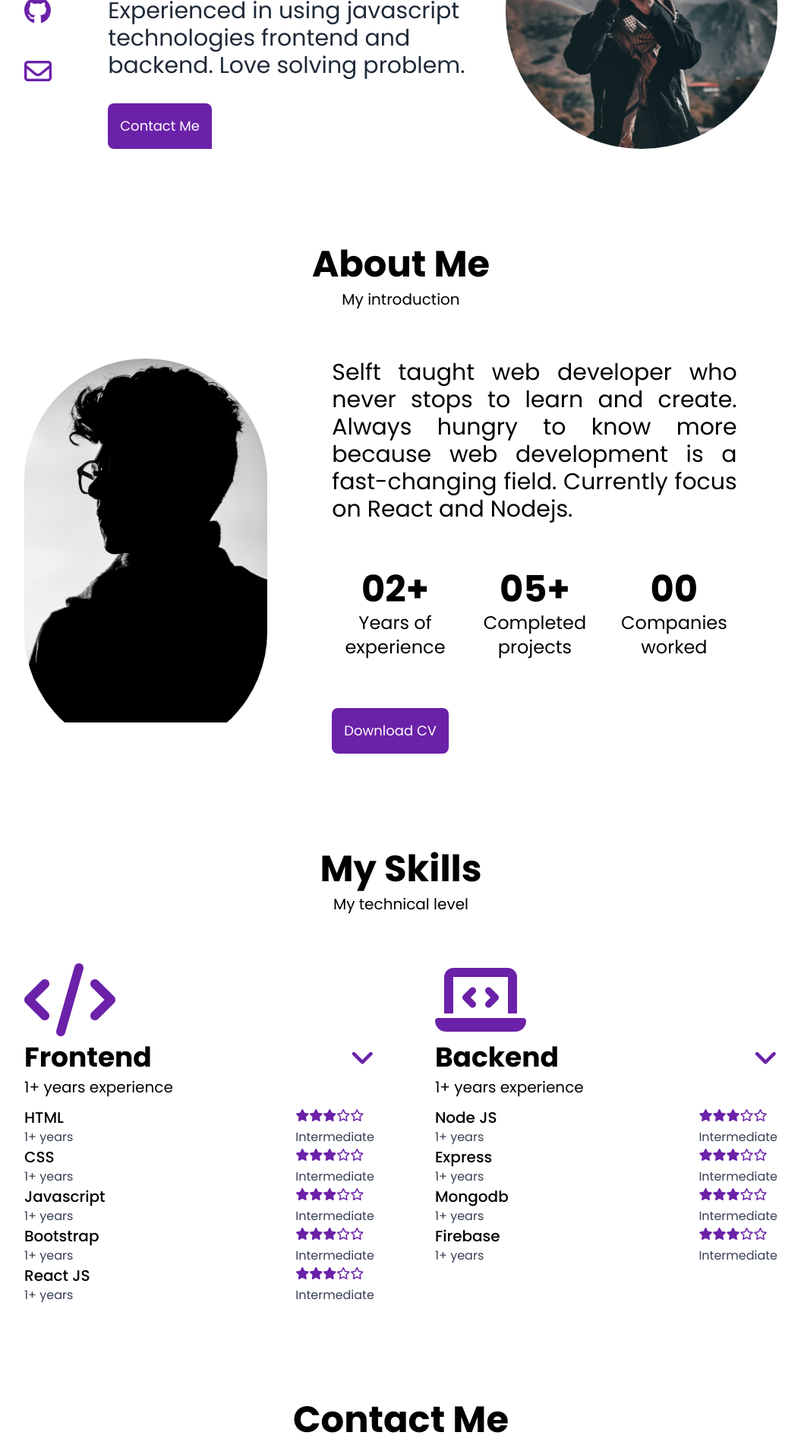
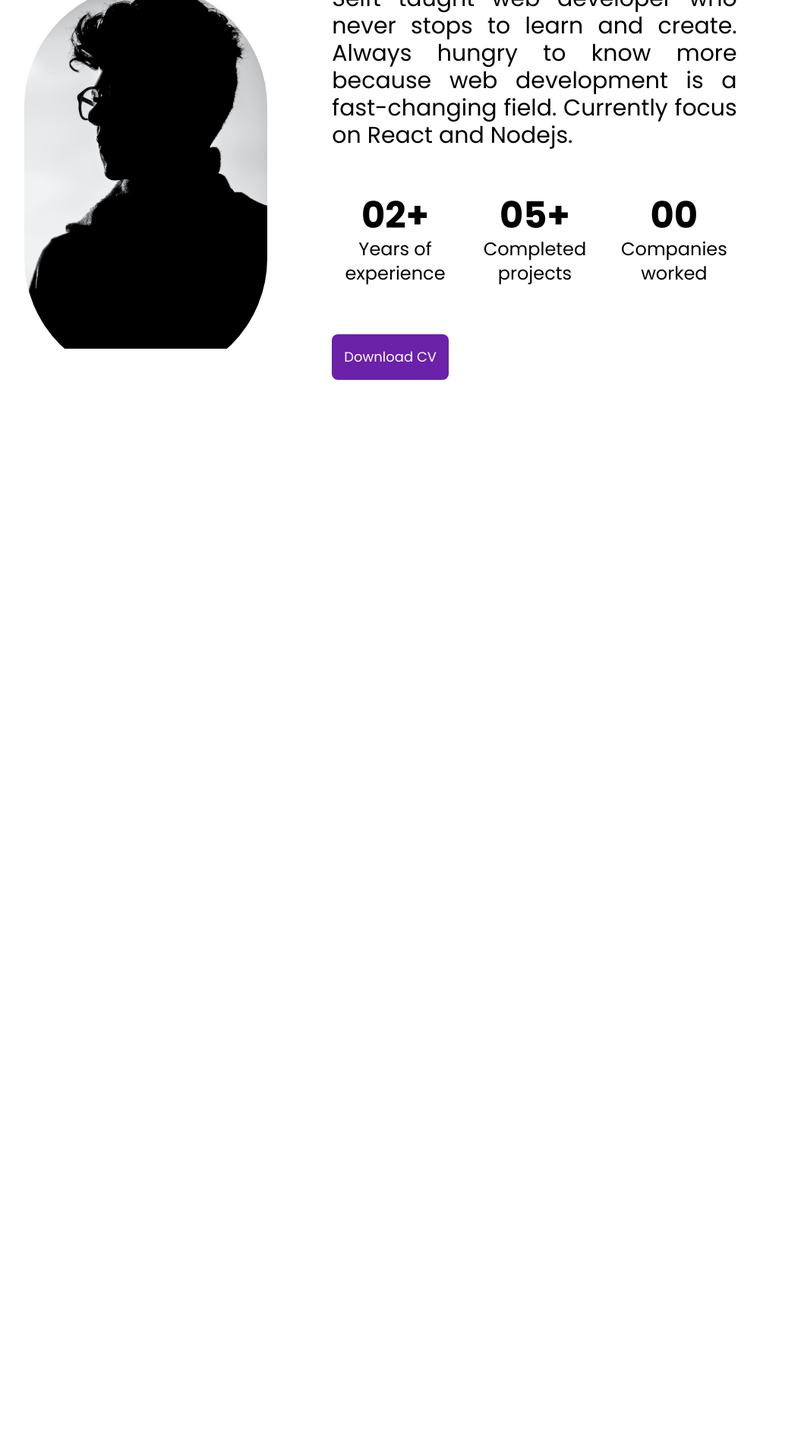
Before and after one commit to mfazans23/eduwork-routing, a React (Create React App) app: page /about in a window 1280 px wide. Shown: the part 340-2246 px from the top of the page at 76% size, without its empty margins (112-1167 px from the left). After the commit the page ends 968 px from the top, so only its background shows below. Built offline with nearby package versions, Linux system fonts and the light colour scheme.

Commit message:
add routing

```diff
--- a/package.json
+++ b/package.json
@@ -8,9 +8,8 @@
     "@testing-library/user-event": "^13.5.0",
     "react": "^18.2.0",
     "react-dom": "^18.2.0",
-    "react-router-dom": "^6.6.1",
+    "react-router-dom": "^6.6.2",
     "react-scripts": "5.0.1",
-    "react-scroll": "^1.8.9",
     "web-vitals": "^2.1.4"
   },
   "scripts": {
--- a/src/App.js
+++ b/src/App.js
@@ -1,3 +1,4 @@
+import { Routes, Route } from 'react-router-dom'
 import Nav from './components/Nav'
 import Home from './components/Home'
 import About from './components/About'
@@ -8,11 +9,13 @@ const App = () => {
   return (
     <div className='px-8 sm:px-12 md:px-16 lg:px-36'>
       <Nav />
-      <main className='main mt-32 sm:mt-16'>
-        <Home />
-        <About />
-        <Skill />
-        <Contact />
+      <main className='mt-32 sm:mt-16'>
+        <Routes>
+          <Route exact path='/' element={<Home />} />
+          <Route path='/about' element={<About />} />
+          <Route path='/skill' element={<Skill />} />
+          <Route path='/contact' element={<Contact />} />
+        </Routes>
       </main>
     </div>
   )
--- a/src/components/About.js
+++ b/src/components/About.js
@@ -1,9 +1,7 @@
 import React from 'react'
-import { Element } from 'react-scroll'
 
 const About = () => {
   return (
-    <Element id='about' name='about'>
     <section id='about' className='about text-center mb-16 lg:mb-32'>
       <h1 className='text-2xl lg:text-5xl font-bold'>About Me</h1>
       <div className='lg:text-xl lg:mt-2 lg:mb-16'>My introduction</div>
@@ -52,7 +50,6 @@ const About = () => {
         </div>
       </div>
     </section>
-    </Element>
   )
 }
 
--- a/src/components/Contact.js
+++ b/src/components/Contact.js
@@ -1,13 +1,9 @@
 import React from 'react'
-import { Element } from 'react-scroll'
 
 const Contact = () => {
   return (
-    <Element id='contact' name='contact'>
     <section className='mb-16 lg:mb-32'>
-        <h1 className='text-2xl lg:text-5xl font-bold text-center'>
-          Contact Me
-        </h1>
+      <h1 className='text-2xl lg:text-5xl font-bold text-center'>Contact Me</h1>
       <div className='mb-8 lg:text-xl lg:mt-2 lg:mb-16 text-center'>
         Leave a message
       </div>
@@ -63,7 +59,6 @@ const Contact = () => {
         </div>
       </div>
     </section>
-    </Element>
   )
 }
 
--- a/src/components/Home.js
+++ b/src/components/Home.js
@@ -1,9 +1,8 @@
 import React from 'react'
-import { Link, Element } from 'react-scroll'
+import { Link } from 'react-router-dom'
 
 const Home = () => {
   return (
-    <Element id='home' name='home'>
     <section className=' mb-16 lg:mb-32'>
       <div className='flex flex-wrap gap-y-8'>
         <div className='flex flex-col flex-auto justify-center items-start lg:order-1 basis-1/6 lg:basis-1/12 gap-8 lg:gap-10 text-center w-1/3'>
@@ -43,7 +42,7 @@ const Home = () => {
             Self taugh web developer. Experienced in using javascript
             technologies frontend and backend. Love solving problem.
           </p>
-            <Link to='contact' spy={true} smooth={true} duration={500}>
+          <Link to='/contact'>
             <button className='btn bg-purple-800 text-white lg:text-lg p-4 rounded-t-lg rounded-bl-lg w-fit'>
               Contact Me
             </button>
@@ -51,7 +50,6 @@ const Home = () => {
         </div>
       </div>
     </section>
-    </Element>
   )
 }
 
--- a/src/components/Nav.js
+++ b/src/components/Nav.js
@@ -1,5 +1,5 @@
 import React from 'react'
-import { Link } from 'react-scroll'
+import { Link } from 'react-router-dom'
 
 const Nav = () => {
   return (
@@ -9,37 +9,25 @@ const Nav = () => {
           Faza
         </div>
         <Link
-          to='home'
-          spy={true}
-          smooth={true}
-          duration={500}
+          to='/'
           className='text-lg font-medium cursor-pointer p-4 md:text-xl'
         >
           Home
         </Link>
         <Link
-          to='about'
-          spy={true}
-          smooth={true}
-          duration={500}
+          to='/about'
           className='text-lg font-medium cursor-pointer p-4 md:text-xl'
         >
           About
         </Link>
         <Link
-          to='skill'
-          spy={true}
-          smooth={true}
-          duration={500}
+          to='/skill'
           className='text-lg font-medium cursor-pointer p-4 md:text-xl'
         >
           Skills
         </Link>
         <Link
-          to='contact'
-          spy={true}
-          smooth={true}
-          duration={500}
+          to='/contact'
           className='text-lg font-medium cursor-pointer p-4 md:text-xl'
         >
           Contact
--- a/src/components/Skill.js
+++ b/src/components/Skill.js
@@ -1,13 +1,9 @@
 import React from 'react'
-import { Element } from 'react-scroll'
 
 const Skill = () => {
   return (
-    <Element id='skill' name='skill'>
     <section id='skill' className='skill mb-16 lg:mb-32'>
-        <h1 className='text-2xl lg:text-5xl font-bold text-center'>
-          My Skills
-        </h1>
+      <h1 className='text-2xl lg:text-5xl font-bold text-center'>My Skills</h1>
       <div className='lg:text-xl lg:mt-2 lg:mb-16 text-center'>
         My technical level
       </div>
@@ -194,7 +190,6 @@ const Skill = () => {
         </div>
       </div>
     </section>
-    </Element>
   )
 }
 
--- a/src/index.js
+++ b/src/index.js
@@ -1,7 +1,12 @@
 import React from 'react'
 import ReactDOM from 'react-dom/client'
+import { BrowserRouter } from 'react-router-dom'
 import './index.css'
 import App from './App'
 
 const root = ReactDOM.createRoot(document.getElementById('root'))
-root.render(<App />)
+root.render(
+  <BrowserRouter>
+    <App />
+  </BrowserRouter>
+)
```
Also changed, not shown: 2 other files (tests, documents, lock files or other folders). Lines whose indentation alone changed are shown as unchanged.
